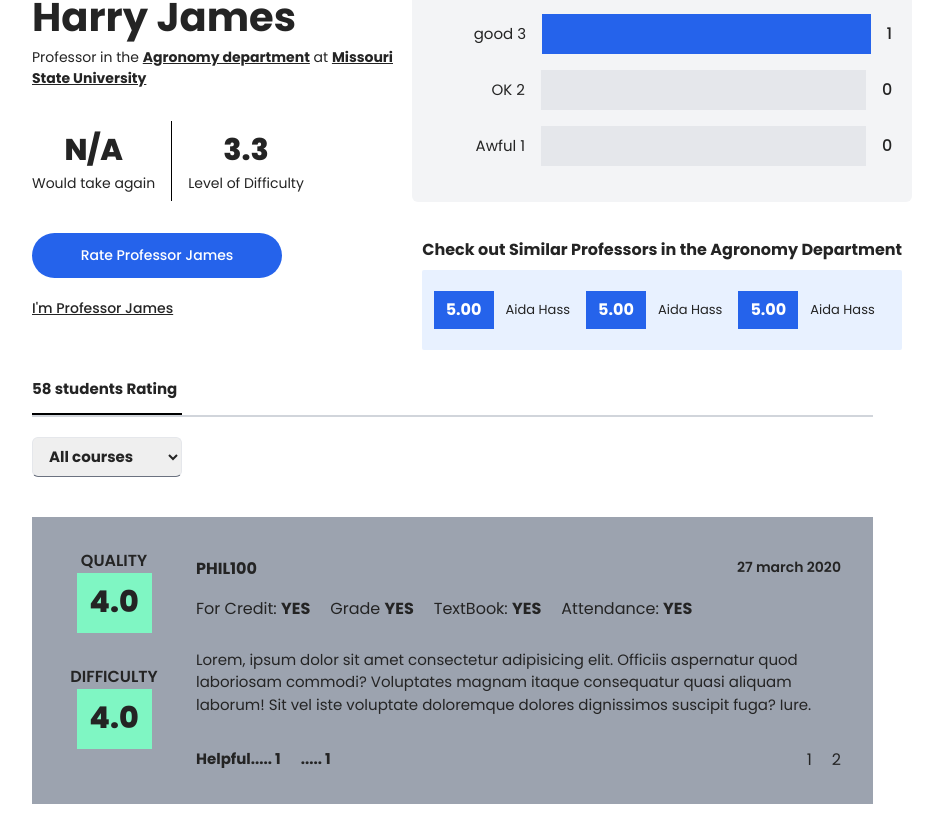
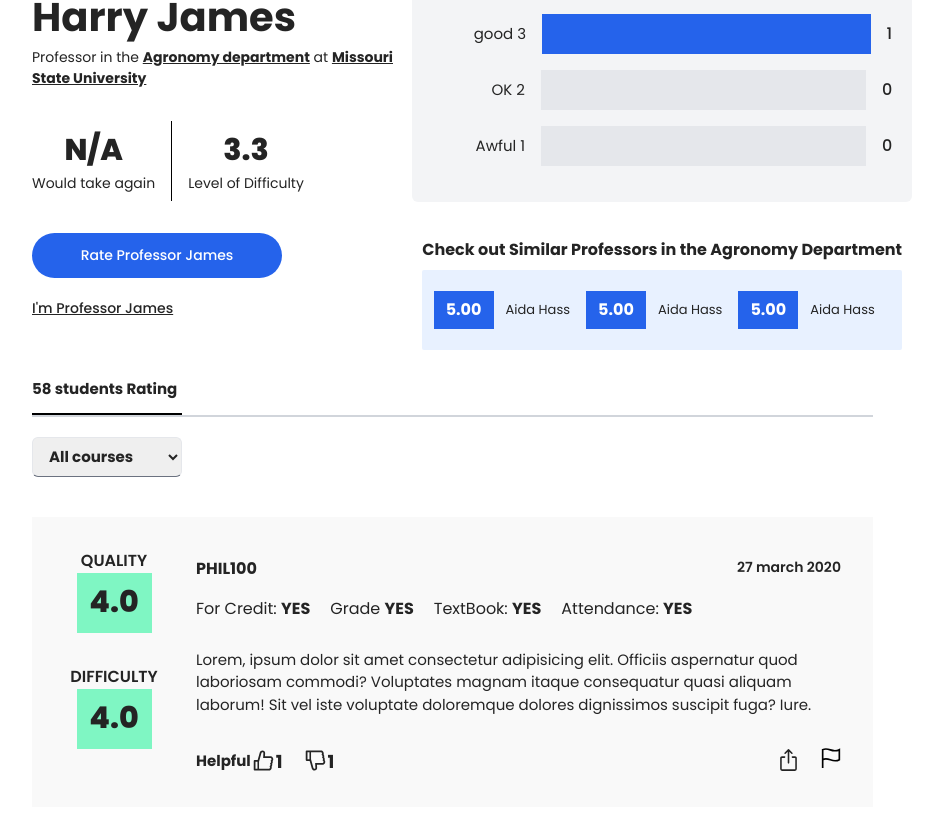
Before and after one commit to lizzybera/rateMyLecturer, a React (Vite) app: page /pp in a window 1280 px wide. Shown: the part 254-1081 px from the top of the page, without its empty margins (32-965 px from the left). Built offline with nearby package versions, Linux system fonts and the light colour scheme.

Commit message:
prof details page done

```diff
--- a/src/pages/prof/ProfDetailsPage.tsx
+++ b/src/pages/prof/ProfDetailsPage.tsx
@@ -1,4 +1,7 @@
 import Header from "../../components/common/Header"
+import {AiOutlineLike, AiOutlineDislike}  from "react-icons/ai"
+import {GoShare} from "react-icons/go"
+import {GrFlag} from "react-icons/gr"
 
 
 const ProfDetailsPage = () => {
@@ -115,7 +118,7 @@
 
 
 {/* courses ratings */}
-<div className="mt-7 w-[73%]">
+<div className="mt-7 w-[73%] headerMedium:w-full">
     <div className="hover:text-gray-500 cursor-pointer">
     <div className="text-[15px] font-[700] mb-3">58 students Rating</div>
     <div className="w-[150px] h-[2px] bg-black hover:text-gray-500"></div>
@@ -130,16 +133,21 @@
 
     {/* rating words */}
 
-    <div className="w-full bg-gray-400 p-8 mb-5 flex">
+    <div className="w-full bg-[#F9F9F9] p-8 mb-5 flex headerMedium:flex-col">
+
+    <div className="headerMedium:flex justify-between mb-5 ml-4 hidden">
+                <div className="font-[700]">PHIL100</div>
+                <div className="font-[600] text-[14px]">27 march 2020</div>
+                </div>
 
 {/* RATES */}
-        <div>
+        <div className="headerMedium:flex">
             <div className="flex justify-center flex-col items-center w-[100px]">
-                <div className="font-[600]">QUALITY</div>
+                <div className="font-[600] headerMedium:text-[16px]">QUALITY</div>
                 <div className="w-[75px] text-[30px] font-[800] h-[60px] flex justify-center items-center bg-[#7FF6C3]">4.0</div>
         </div>
-            <div className="flex justify-center flex-col items-center w-[100px] mt-8">
-                <div className="font-[600]">DIFFICULTY</div>
+            <div className="flex justify-center flex-col items-center w-[100px] mt-8 headerMedium:mt-0">
+                <div className="font-[600] headerMedium:text-[16px]">DIFFICULTY</div>
                 <div className="w-[75px] text-[30px] font-[800] h-[60px] flex justify-center items-center bg-[#7FF6C3]">4.0</div>
         </div>
 
@@ -148,39 +156,45 @@
         </div>
 
 {/* WORDS */}
-        <div className="ml-8">
+        <div className="ml-8 headerMedium:ml-3">
             <div className="mt-2">
-                <div className="flex justify-between">
+                <div className="flex justify-between headerMedium:hidden">
                 <div className="font-[700]">PHIL100</div>
                 <div className="font-[600] text-[14px]">27 march 2020</div>
                 </div>
 
 {/* grade level */}
-                <div className="mt-4 flex">
-                    <div className="text-[16px]">For Credit: <span className="font-[700] mr-5">YES</span></div>
+                <div className="mt-4  headerMedium:mt-6 flex headerMedium:flex-col  ">
+                    <div className="text-[16px] headerMedium:mb-2 headerMedium:text-[15px]">For Credit: <span className="font-[700] mr-5 ">YES</span></div>
 
-                    <div className="text-[16px]">Grade <span className="font-[700] mr-5">YES</span></div>
+                    <div className="text-[16px] headerMedium:mb-2 headerMedium:text-[15px]">Grade <span className="font-[700] mr-5">YES</span></div>
 
-                    <div className="text-[16px]">TextBook: <span className="font-[700] mr-5">YES</span></div>
+                    <div className="text-[16px] headerMedium:mb-2 headerMedium:text-[15px]">TextBook: <span className="font-[700] mr-5">YES</span></div>
 
-                    <div className="text-[16px]">Attendance: <span className="font-[700] mr-5">YES</span></div>
+                    <div className="text-[16px] headerMedium:mb-2 headerMedium:text-[15px]">Attendance: <span className="font-[700] mr-5">YES</span></div>
                 </div>
 
 {/* comment */}
-                <div className="text-[15px] mt-7" >Lorem, ipsum dolor sit amet consectetur adipisicing elit. Officiis aspernatur quod laboriosam commodi? Voluptates magnam itaque consequatur quasi aliquam laborum! Sit vel iste voluptate doloremque dolores dignissimos suscipit fuga? Iure.</div>
+                <div className="text-[15px] mt-7 headerMedium:mt-5 headerMedium:text-[14px]" >Lorem, ipsum dolor sit amet consectetur adipisicing elit. Officiis aspernatur quod laboriosam commodi? Voluptates magnam itaque consequatur quasi aliquam laborum! Sit vel iste voluptate doloremque dolores dignissimos suscipit fuga? Iure.</div>
 
 {/* likes and unlike etc */}
                 <div className="flex justify-between mt-8">
 
-                    <div className="flex font-[700] text-[15px]">
+                    <div className="flex font-[700] text-[15px] items-center justify-center">
                         <div>Helpful</div>
-                        <div> ..... 1</div>
-                        <div className="ml-5"> ..... 1</div>
+                        <div className="flex text-[25px]">
+                            <AiOutlineLike />
+                            <div className="text-[18px]">1</div>
+                        </div>
+                        <div className="flex text-[25px] ml-5">
+                            <AiOutlineDislike />
+                            <div className="text-[18px]">1</div>
+                        </div>
                     </div>
 
-                    <div className="flex">
-                        <div>1</div>
-                        <div className="ml-5">2</div>
+                    <div className="flex text-[25px]">
+                        <div><GoShare /></div>
+                        <div className="ml-5 text-[20px]"><GrFlag /></div>
                     </div>
                 </div>
 
@@ -188,6 +202,7 @@
         </div>
 
     </div>
+
 
 </div>
 
```
